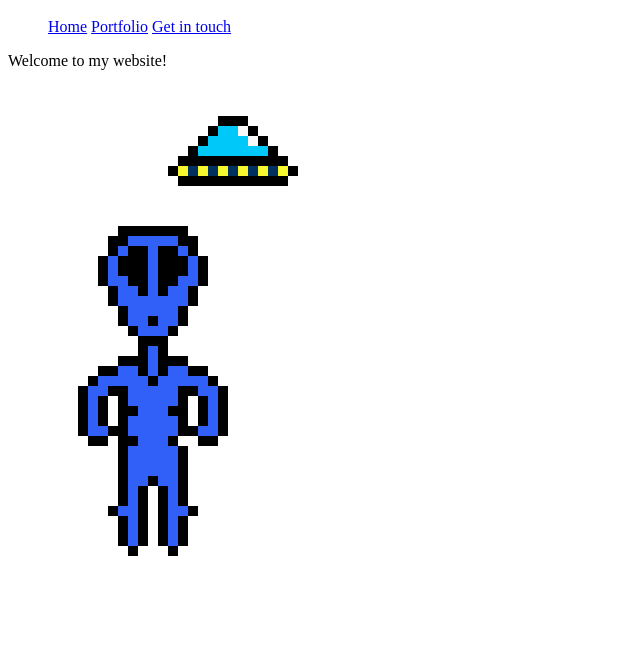
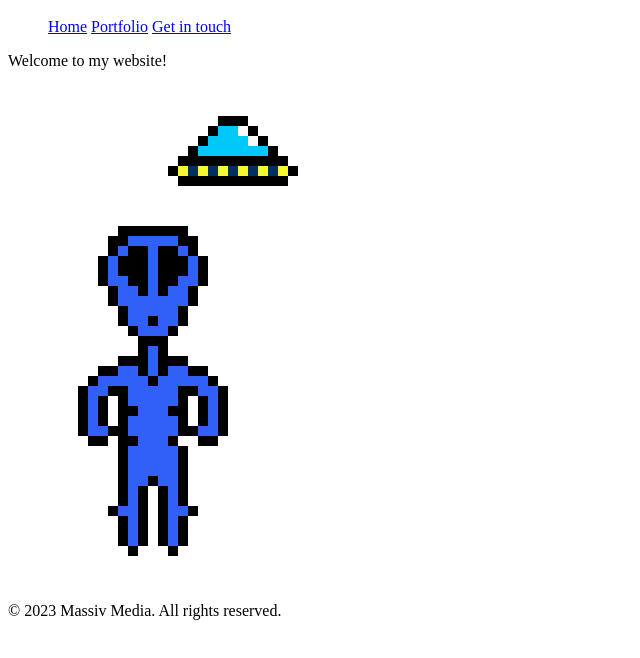
Before and after one commit to bastianrecr/bastianrecr.github.io, a plain HTML site: page index.html in a window 1280 px wide. Shown: the part 48-706 px from the top of the page, without its empty margins (0-640 px from the left). Drawn offline with Linux system fonts and the light colour scheme.

Commit message:
add footer

```diff
--- a/index.html
+++ b/index.html
@@ -16,4 +16,7 @@
     <p>Welcome to my website!</p>
     <img src="resources/images/aliendance.gif" />
   </body>
+  <footer>
+    <p>&copy; 2023 Massiv Media. All rights reserved.</p>
+  </footer>
 </html>
```
